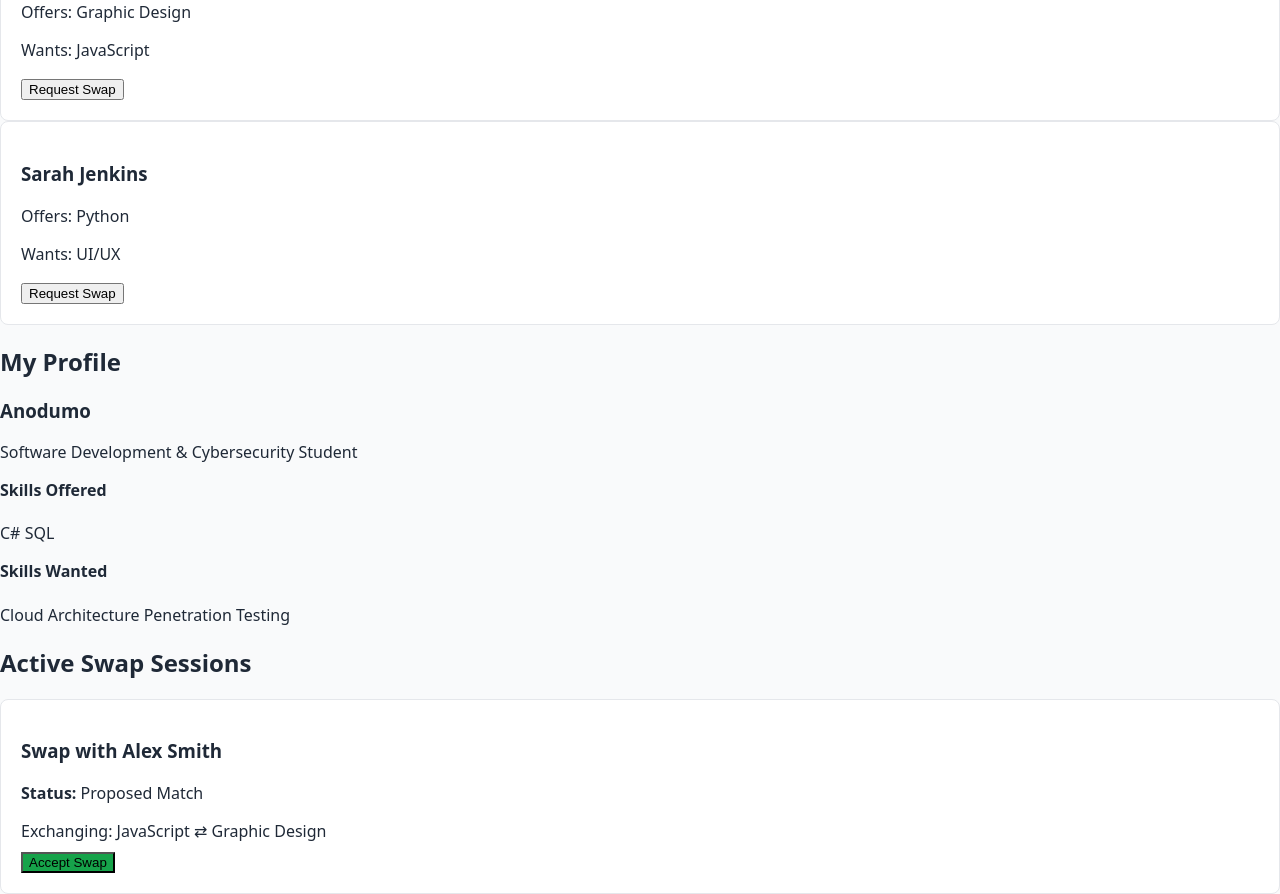
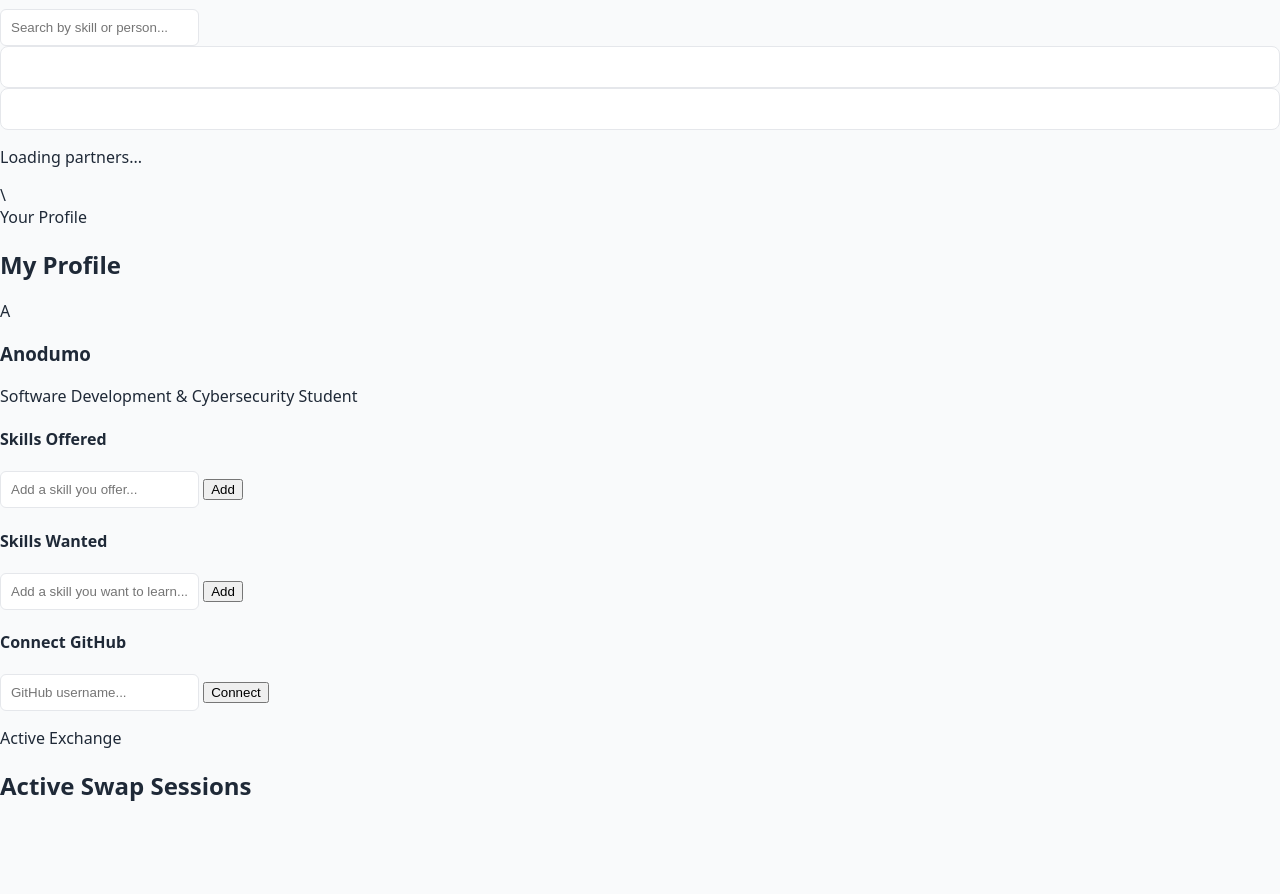
Before and after one commit to Simbaclive/sleep-outside-main, a website built with Vite: page project/index.html in a window 1280 px wide. Shown: the part 252-1146 px from the top of the page. After the commit the page ends 1074 px from the top, so only its background shows below. Built offline with nearby package versions, Linux system fonts and the light colour scheme.

Commit message:
Refactor index.html for improved layout and features
Updated the layout and structure of the SkillSwap index page, including new elements for user interaction and improved accessibility features.

```diff
--- a/project/index.html
+++ b/project/index.html
@@ -9,10 +9,20 @@
 <body>
 
     <header>
-    <div class="logo">SkillSwap</div>
-
-    <div class="header-right" style="display: flex; align-items: center; gap: 20px;">
-        <button id="theme-toggle" aria-label="Toggle dark and light mode">🌙 Dark Mode</button>
+        <div class="logo">
+            <span class="logo-mark">
+                <svg viewBox="0 0 24 24" fill="none" stroke="currentColor" stroke-width="2.2" stroke-linecap="round" stroke-linejoin="round">
+                    <path d="M4 8h13M17 8l-3.5-3.5M17 8l-3.5 3.5"/>
+                    <path d="M20 16H7M7 16l3.5-3.5M7 16l3.5 3.5"/>
+                </svg>
+            </span>
+            SkillSwap
+        </div>
+        <div class="header-right">
+            <button class="theme-toggle" id="themeToggle" onclick="toggleTheme()" aria-label="Toggle dark mode">
+                <span class="icon" id="themeIcon"></span>
+                <span id="themeLabel">Dark Mode</span>
+            </button>
             <nav>
                 <a onclick="switchView('home')" id="nav-home" class="active">Home / Search</a>
                 <a onclick="switchView('profile')" id="nav-profile">Profile</a>
@@ -22,59 +32,71 @@
     </header>
 
     <main>
-        <!-- Home / Search View -->
+
         <section id="view-home" class="view active">
-            <h1>Find Skill Partners</h1>
+            <div class="eyebrow">Find Skill Partners</div>
+            <h1>Who do you want to learn from?</h1>
             <input type="text" class="search-box" placeholder="Search by skill or person..." id="searchInput" oninput="filterSkills()">
 
-            <div class="card-grid" id="skillsGrid">
-                <div class="card" data-name="alex smith" data-skill="graphic design javascript">
-                    <h3>Alex Smith</h3>
-                    <p class="text-light">Offers: <span class="tag">Graphic Design</span></p>
-                    <p class="text-light">Wants: <span class="tag">JavaScript</span></p>
-                    <button class="btn" onclick="switchView('swap')">Request Swap</button>
+            <div class="card-grid skeleton-grid" id="peopleLoading" style="display:grid;">
+                <div class="card skeleton-card"></div>
+                <div class="card skeleton-card"></div>
             </div>
-                <div class="card" data-name="sarah jenkins" data-skill="python UI/UX">
-                    <h3>Sarah Jenkins</h3>
-                    <p class="text-light">Offers: <span class="tag">Python</span></p>
-                    <p class="text-light">Wants: <span class="tag">UI/UX</span></p>
-                    <button class="btn" onclick="switchView('swap')">Request Swap</button>
+            <div class="card-grid" id="skillsGrid"></div>
+            <div class="empty-state" id="emptyState" style="display:none;">
+                No one matches that search yet — try a different skill or name.
             </div>
+            <p class="api-note" id="peopleApiNote">Loading partners...</p>
+        </section>
+
+      \
+        <section id="view-profile" class="view">
+            <div class="eyebrow">Your Profile</div>
+            <h1>My Profile</h1>
+            <div class="profile-section">
+                <div class="profile-header">
+                    <div class="avatar" id="profileAvatar">A</div>
+                    <div>
+                        <h3 id="profileName">Anodumo</h3>
+                        <p style="color: var(--text-light);" id="profileTitle">Software Development &amp; Cybersecurity Student</p>
+                    </div>
+                </div>
+
+                <h4>Skills Offered</h4>
+                <div class="tag-list" id="offeredTags"></div>
+                <div class="add-skill-row">
+                    <input type="text" class="add-skill-input" id="addOfferedInput" placeholder="Add a skill you offer..."
+                        onkeydown="if(event.key==='Enter') addSkill('offered','addOfferedInput')">
+                    <button class="btn btn-small" onclick="addSkill('offered','addOfferedInput')">Add</button>
+                </div>
+
+                <h4>Skills Wanted</h4>
+                <div class="tag-list" id="wantedTags"></div>
+                <div class="add-skill-row">
+                    <input type="text" class="add-skill-input" id="addWantedInput" placeholder="Add a skill you want to learn..."
+                        onkeydown="if(event.key==='Enter') addSkill('wanted','addWantedInput')">
+                    <button class="btn btn-small" onclick="addSkill('wanted','addWantedInput')">Add</button>
+                </div>
+
+                <h4>Connect GitHub</h4>
+                <div class="add-skill-row">
+                    <input type="text" class="add-skill-input" id="githubUsernameInput" placeholder="GitHub username...">
+                    <button class="btn btn-small" onclick="fetchGithubProfile()">Connect</button>
+                </div>
+                <p class="github-status" id="githubStatus"></p>
+                <div class="github-profile" id="githubProfile" style="display:none;"></div>
             </div>
         </section>
 
-        <!-- Profile View -->
-        <section id="view-profile" class="view">
-            <h1>My Profile</h1>
-            <div class="profile-section">
-                <h3>Anodumo</h3>
-                <p style="color: var(--text-light); margin-bottom: 1rem;">Software Development & Cybersecurity Student</p>
 
-                <h4 style="margin-top: 1rem;">Skills Offered</h4>
-                <div>
-                    <span class="tag">C#</span>
-                    <span class="tag">SQL</span>
-                </div>
-
-                <h4 style="margin-top: 1rem;">Skills Wanted</h4>
-                <div>
-                    <span class="tag">Cloud Architecture</span>
-                    <span class="tag">Penetration Testing</span>
-                </div>
-            </div>
-        </section>
-
-        <!-- Chat / Swap View -->
         <section id="view-swap" class="view">
+            <div class="eyebrow">Active Exchange</div>
             <h1>Active Swap Sessions</h1>
-            <div class="card">
-                <h3>Swap with Alex Smith</h3>
-                <p><strong>Status:</strong> Proposed Match</p>
-                <p style="margin: 0.5rem 0; color: var(--text-light);">Exchanging: JavaScript ⇄ Graphic Design</p>
-                <button class="btn" style="background-color: #16a34a;" onclick="alert('Swap Accepted!')">Accept Swap</button>
-            </div>
+            <div id="swapContainer"></div>
         </section>
     </main>
+
+    <div class="toast" id="toast"></div>
 
     <script src="/project/scripts/scripts.js"></script>
 </body>
```
Lines whose indentation alone changed are shown as unchanged.
